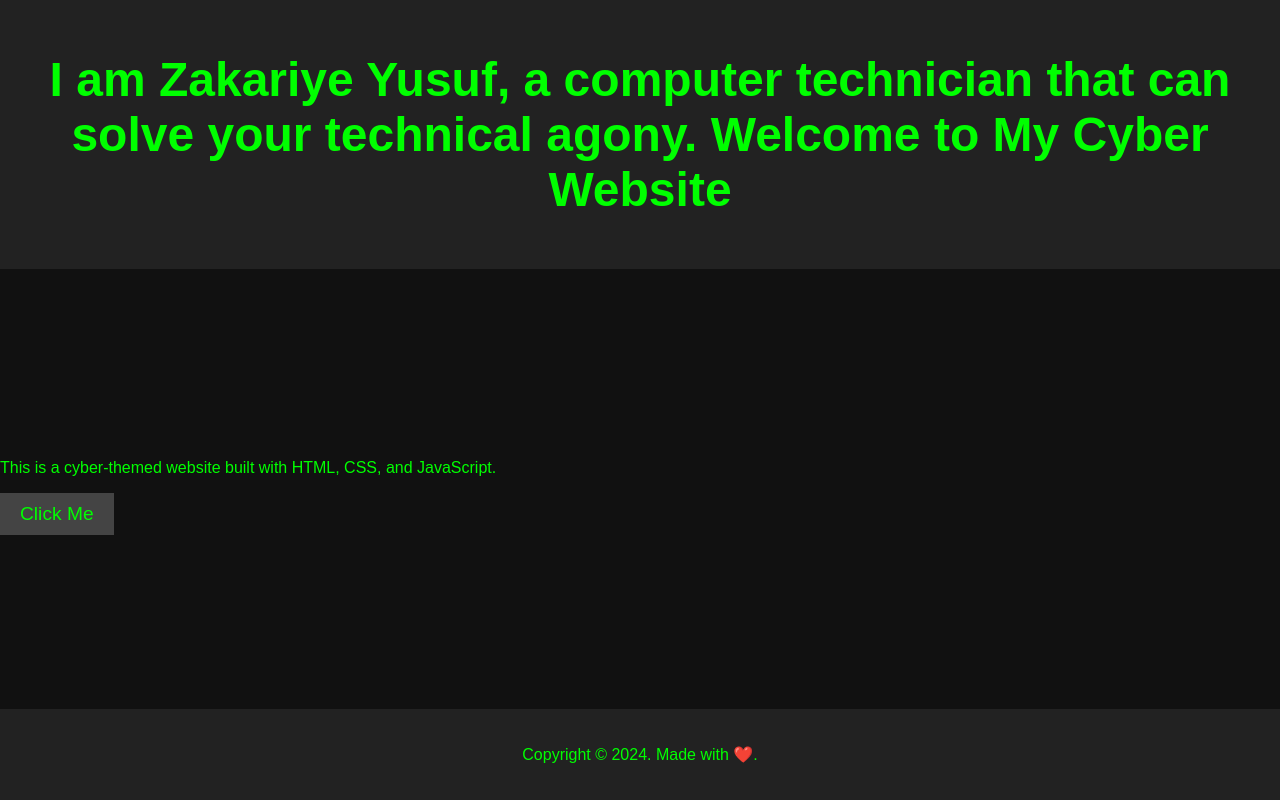
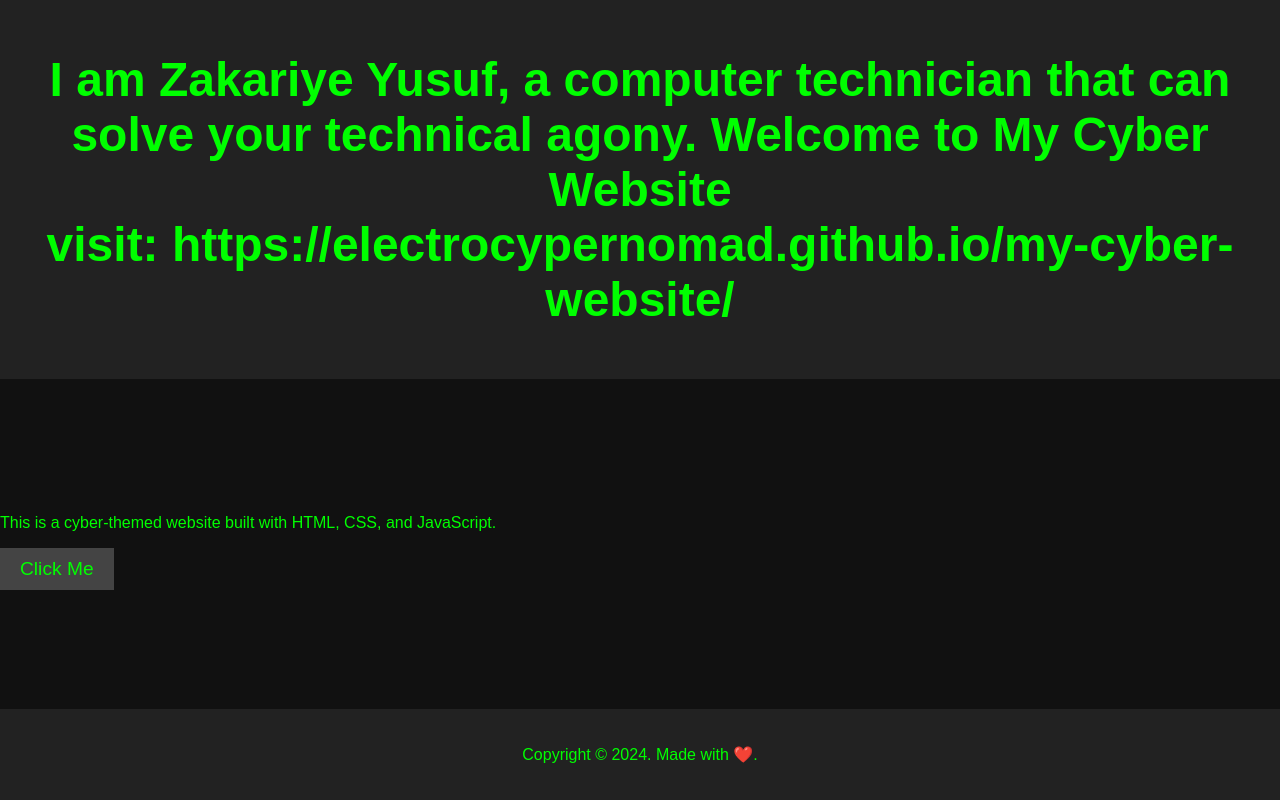
Before and after one commit to electroCyperNomad/my-cyber-website, a plain HTML site: page index.html in a window 1280 px wide. Drawn offline with Linux system fonts and the light colour scheme; a script that the page names is missing.

Commit message:
Update index.html

```diff
--- a/index.html
+++ b/index.html
@@ -8,7 +8,7 @@
 </head>
 <body>
     <header>
-        <h1>I am Zakariye Yusuf, a computer technician that can solve your technical agony. Welcome to My Cyber Website</h1>
+        <h1>I am Zakariye Yusuf, a computer technician that can solve your technical agony. Welcome to My Cyber Website<br> visit: https://electrocypernomad.github.io/my-cyber-website/ </h1>
     </header>
 
     <main>
```
